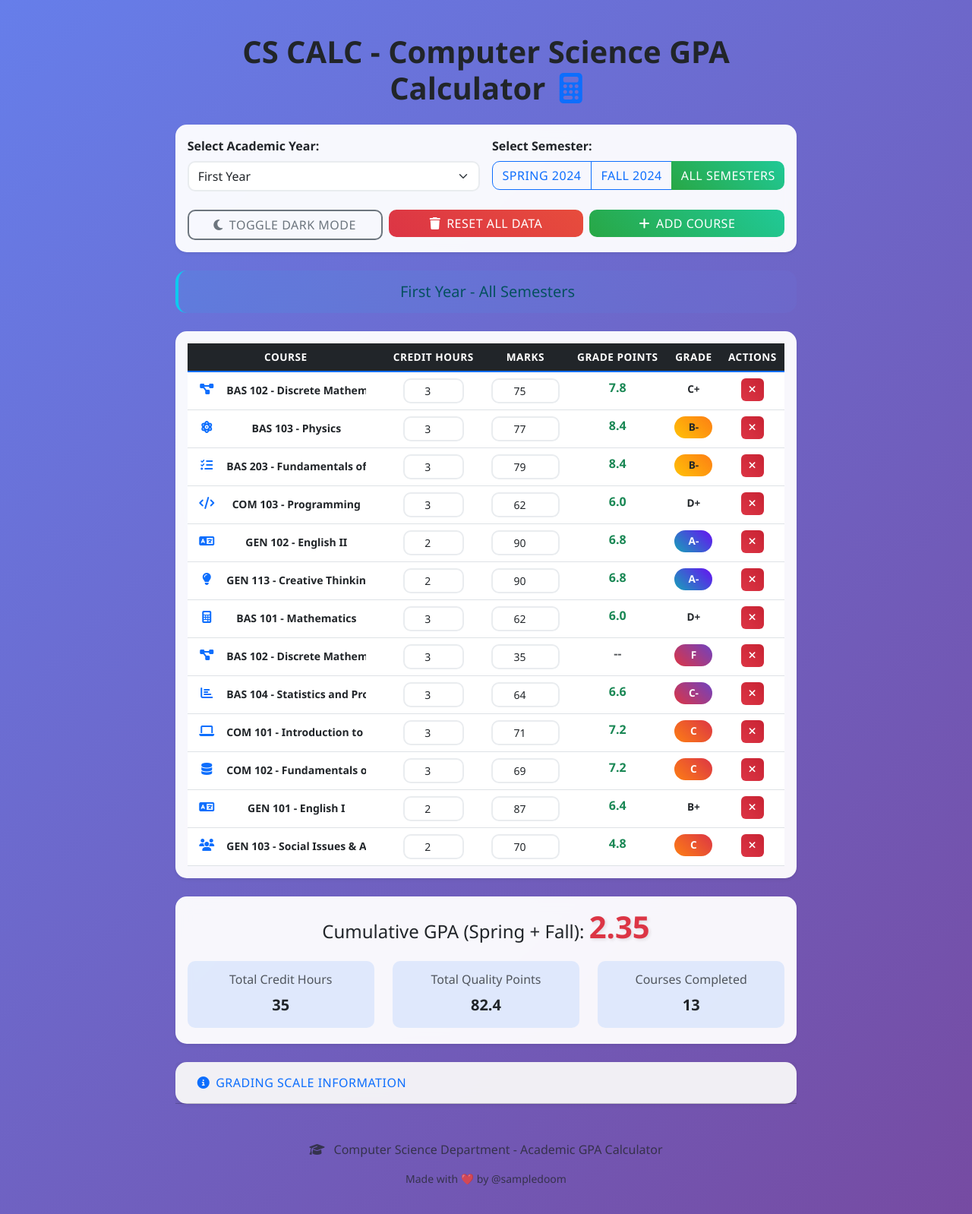
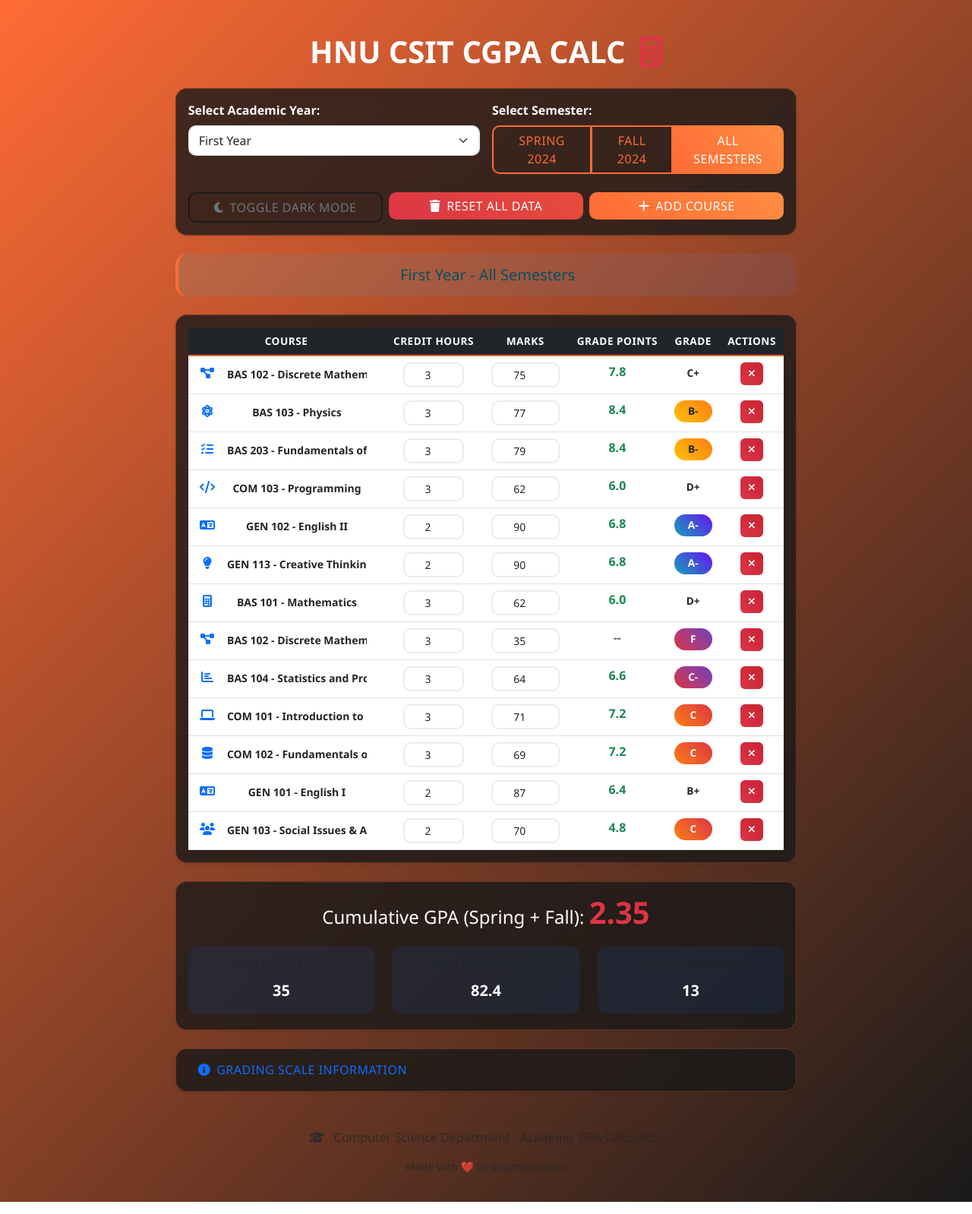
Before and after one commit to Samplezz/cgpa-calculator, a Flask app: page / in a window 1280 px wide. Shown: the whole page at 76% size. Run offline with Flask 3, Linux system fonts and the light colour scheme.

Commit message:
Make the website more visually appealing and update branding elements
Update website theme to orange and black, change the title and calculator emoji color in `index.html` and `style.css`.

Replit-Commit-Author: Agent
Replit-Commit-Session-Id: 8d950416-cc57-4a1c-91f3-cf5adbb09e39
Replit-Commit-Screenshot-Url: https://storage.googleapis.com/screenshot-production-us-central1/c89c5147-50e6-4fff-8cc9-0b108d6583dc/c17b68c6-b359-45d9-84fe-9f56484641b4.jpg

```diff
--- a/static/css/style.css
+++ b/static/css/style.css
@@ -1,14 +1,14 @@
 /* Custom CSS for GPA Calculator */
 
 :root {
-    --primary-color: #0d6efd;
-    --secondary-color: #6c757d;
-    --success-color: #198754;
+    --primary-color: #ff6b35;
+    --secondary-color: #1a1a1a;
+    --success-color: #ff6b35;
     --danger-color: #dc3545;
-    --warning-color: #ffc107;
-    --info-color: #0dcaf0;
+    --warning-color: #ff6b35;
+    --info-color: #ff6b35;
     --light-color: #f8f9fa;
-    --dark-color: #212529;
+    --dark-color: #1a1a1a;
 }
 
 /* Dark theme variables */
@@ -20,9 +20,10 @@
 }
 
 body {
-    background: linear-gradient(135deg, #667eea 0%, #764ba2 100%);
+    background: linear-gradient(135deg, #ff6b35 0%, #1a1a1a 100%);
     min-height: 100vh;
     font-family: 'Segoe UI', Tahoma, Geneva, Verdana, sans-serif;
+    color: white;
 }
 
 /* Dark mode body */
@@ -36,11 +37,12 @@ body {
 
 /* Card styling */
 .card {
-    border: none;
+    border: 1px solid rgba(255, 107, 53, 0.3);
     border-radius: 15px;
     backdrop-filter: blur(10px);
-    background: rgba(255, 255, 255, 0.95);
+    background: rgba(26, 26, 26, 0.8);
     transition: all 0.3s ease;
+    color: white;
 }
 
 [data-bs-theme="dark"] .card {
@@ -71,7 +73,7 @@ body {
 }
 
 .table tbody tr:hover {
-    background-color: rgba(13, 110, 253, 0.1);
+    background-color: rgba(255, 107, 53, 0.1);
     transform: scale(1.01);
 }
 
@@ -84,7 +86,7 @@ body {
 
 .form-control:focus, .form-select:focus {
     border-color: var(--primary-color);
-    box-shadow: 0 0 0 0.25rem rgba(13, 110, 253, 0.25);
+    box-shadow: 0 0 0 0.25rem rgba(255, 107, 53, 0.25);
     transform: translateY(-1px);
 }
 
@@ -103,7 +105,7 @@ body {
 }
 
 .btn-success {
-    background: linear-gradient(45deg, #28a745, #20c997);
+    background: linear-gradient(45deg, #ff6b35, #ff8c42);
     border: none;
 }
 
@@ -114,6 +116,24 @@ body {
 
 .btn-outline-secondary {
     border: 2px solid var(--secondary-color);
+}
+
+.btn-outline-primary {
+    border: 2px solid #ff6b35;
+    color: #ff6b35;
+    background: transparent;
+}
+
+.btn-outline-primary:hover {
+    background: #ff6b35;
+    border-color: #ff6b35;
+    color: white;
+}
+
+.btn-outline-primary.active {
+    background: #ff6b35;
+    border-color: #ff6b35;
+    color: white;
 }
 
 /* Icon styling */
--- a/templates/index.html
+++ b/templates/index.html
@@ -3,7 +3,7 @@
 <head>
     <meta charset="UTF-8">
     <meta name="viewport" content="width=device-width, initial-scale=1.0">
-    <title>CS CALC - Computer Science GPA Calculator</title>
+    <title>HNU CSIT CGPA CALC</title>
 
     <!-- Bootstrap 5 CSS -->
     <link href="https://cdn.jsdelivr.net/npm/bootstrap@5.3.0/dist/css/bootstrap.min.css" rel="stylesheet">
@@ -19,8 +19,8 @@
                 <!-- Header -->
                 <div class="text-center mb-4 pt-4">
                     <h1 class="display-6 fw-bold">
-                        CS CALC - Computer Science GPA Calculator
-                        <i class="fas fa-calculator text-primary ms-2"></i>
+                        HNU CSIT CGPA CALC
+                        <i class="fas fa-calculator text-danger ms-2"></i>
                     </h1>
                 </div>
 
```
Also changed, not shown: replit.md (+5 -0 lines).
